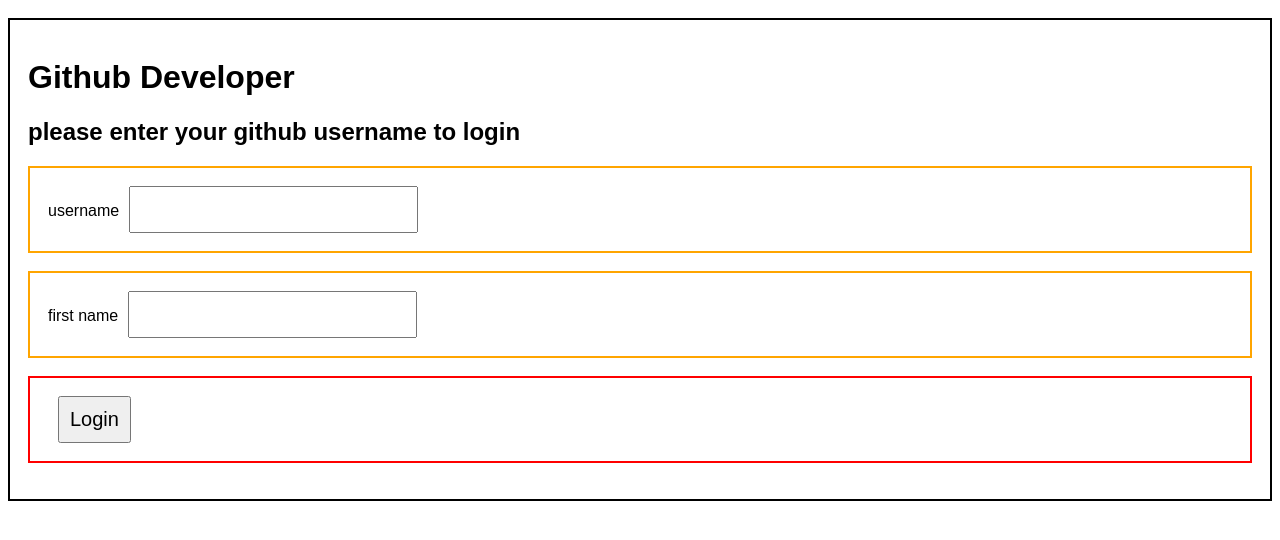
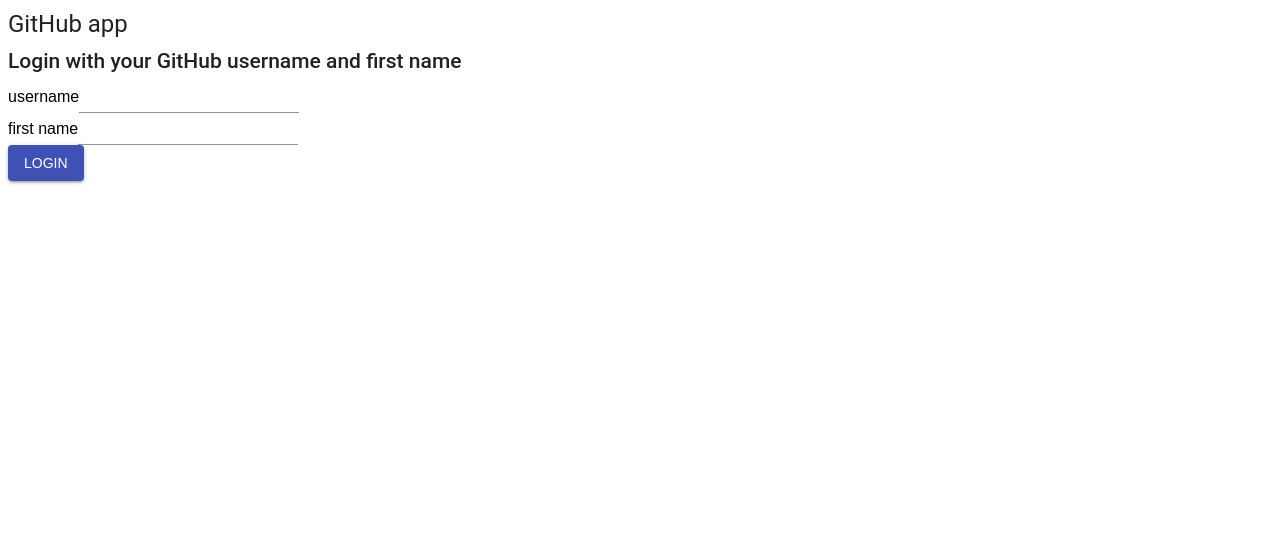
Before and after one commit to jaymierosen/github-project-1-jaymie, a React (Create React App) app: page / in a window 1280 px wide. Shown: the top 540 px of the page. Built offline with nearby package versions, Linux system fonts and the light colour scheme.

Commit message:
need second api call to work

```diff
--- a/package.json
+++ b/package.json
@@ -5,12 +5,14 @@
   "keywords": [],
   "main": "src/index.js",
   "dependencies": {
+    "@material-ui/core": "^3.1.2",
     "react": "16.4.2",
     "react-dom": "16.4.2",
     "react-redux": "5.0.7",
     "react-scripts": "1.1.4",
     "redux": "4.0.0",
-    "redux-thunk": "2.3.0"
+    "redux-thunk": "2.3.0",
+    "tachyons-components": "^1.0.1"
   },
   "devDependencies": {},
   "scripts": {
--- a/src/components/App.js
+++ b/src/components/App.js
@@ -11,7 +11,7 @@
 		super();
 		this.state = {
 			loggedin: false,
-			token: "2a17a07aa8e2613536b98f447de985ace367b08e",
+			token: "59f825925479ab52d597fb0554206b29018867e3",
 			// use pkanal for testing purposes
 			// set username to an empty string
 			username: "",
@@ -40,7 +40,7 @@
 	}
 
 	handleLogin() {
-	this.getGithubUser(this.state.username, this.state.token)
+		this.getGithubUser(this.state.username, this.state.token)
 		.then(res => res.json())
 		.then((events) => {
 			// filter only ForkEvents
@@ -52,7 +52,8 @@
 				return fetch(pr.payload.pull_request.url)
 				.then(response => response.json())
 				.then((pr) => {
-					return pr
+					console.log(pr)
+					//return pr
 				});
 			})
 			this.setState({
@@ -62,7 +63,6 @@
 				loggedin: true
 			})
 		})
-
 	}
 
 	handleLogOut() {
@@ -90,7 +90,6 @@
 		return (
 			<div className="container">
 				<form className="main-form" onSubmit={this.handleSubmit}>
-					<h1>Github Developer</h1>
 					{/* 'this' is refering to the login component now! */}
 					{this.state.loggedin ? (
 					// <Profile handleLogOut={this.handleLogOut} />
--- a/src/components/Button.js
+++ b/src/components/Button.js
@@ -1,10 +1,11 @@
 import React from "react";
+import Btn from '@material-ui/core/Button';
 
 const Button = props => (
 	<div className="btn">
-		<button onClick={props.handleClick}>
+		<Btn variant="raised" color="primary" onClick={props.handleClick}>
 			{props.value}
-		</button>
+		</Btn>
 	</div>
 );
 
--- a/src/components/Login.js
+++ b/src/components/Login.js
@@ -1,9 +1,24 @@
 import React from "react";
 import TextField from "./TextField.js";
 import Button from "./Button.js";
+import Typography from '@material-ui/core/Typography';
+import { withStyles } from '@material-ui/core/styles';
+
+const styles = {
+	root: {
+		width: '100%',
+		maxWidth: 500,
+	},
+};
+
 const Login = props => (
 	<div>
-    <h2>please enter your github username to login</h2>
+		<Typography variant="headline" gutterBottom>
+			GitHub app
+		</Typography>
+		<Typography variant="title" gutterBottom>
+			Login with your GitHub username and first name
+		</Typography>
 		<TextField
 			value={props.username}
 			label="username"
--- a/src/components/ReposList.js
+++ b/src/components/ReposList.js
@@ -6,9 +6,13 @@
 	return (
 		<div className="repos-list">
 			<h2>My Forked Repos</h2>
-			<Forks forkEvents={props.forkEvents} />
+			<section>
+				<Forks forkEvents={props.forkEvents} />
+			</section>
 			<h2>My PullRequests</h2>
-			<PullRequests pullRequestsEvents={props.pullRequestsEvents} pullRequestsEventsURLs={props.pullRequestsEventsURLs} />
+			<section>
+				<PullRequests pullRequestsEvents={props.pullRequestsEvents} pullRequestsEventsURLs={props.pullRequestsEventsURLs} />
+			</section>
 		</div>
 	);
 };
--- a/src/components/TextField.js
+++ b/src/components/TextField.js
@@ -1,11 +1,12 @@
 import React from "react";
+import Input from '@material-ui/core/Input';
 
 const TextField = props => {
   const { value, handleChange, label, id, name } = props;
   return (
     <div className="text-field">
       <label htmlFor={id}>{label}</label>
-      <input type="text" value={value} onChange={handleChange} name={name} id={id} />
+      <Input type="text" value={value} onChange={handleChange} name={name} id={id} />
     </div>
   );
 };
--- a/src/index.js
+++ b/src/index.js
@@ -1,7 +1,14 @@
 import React from "react";
 import ReactDOM from "react-dom";
 import App from "./components/App";
+//import { Provider } from "react-redux";
+//import store from "./store";
+import "./styles.css";
+//import styled from 'tachyons-components';
 
-import "./styles.css";
+const rootElement = document.getElementById("root");
 
-ReactDOM.render(<App />, document.getElementById('root'));
+ReactDOM.render(
+		<App />,
+	rootElement
+);
--- a/src/styles.css
+++ b/src/styles.css
@@ -2,62 +2,3 @@
   box-sizing: border-box;
   font-family: sans-serif;
 }
-
-a {
-	text-decoration: none;
-	color: black;
-}
-
-input, button {
-	padding: 10px;
-	font-size: 20px;
-	margin: 0 10px;
-}
-
-.main-form {
-	border: 2px solid black;
-	padding: 18px;
-	margin: 18px 0;
-}
-
-.profile {
-	border: 2px solid cornflowerblue;
-	padding: 18px;
-	margin: 18px 0;
-}
-
-.btn {
-	border: 2px solid red;
-	padding: 18px;
-	margin: 18px 0;
-}
-
-.text-field {
-	border: 2px solid orange;
-	padding: 18px;
-	margin: 18px 0;
-}
-
-.repos-list {
-	border: solid 2px blue;
-	padding: 18px;
-	margin: 18px 0;
-}
-
-.form {
-	border: 2px solid pink;
-	padding: 18px;
-	margin: 18px 0;
-}
-
-.forks {
-	border: 2px solid magenta;
-	padding: 18px;
-	margin: 18px 0;
-}
-
-.pull-requests {
-	border: 2px solid purple;
-	padding: 18px;
-	margin: 18px 0;
-}
```
Also changed, not shown: src/actions.js (+25 -0 lines), src/components/backup.js (+23 -18 lines), src/store.js (+50 -0 lines), 1 other file (tests, documents, lock files or other folders). Lines whose indentation alone changed are shown as unchanged.
